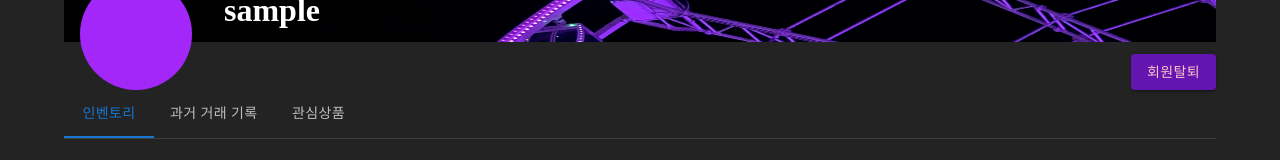
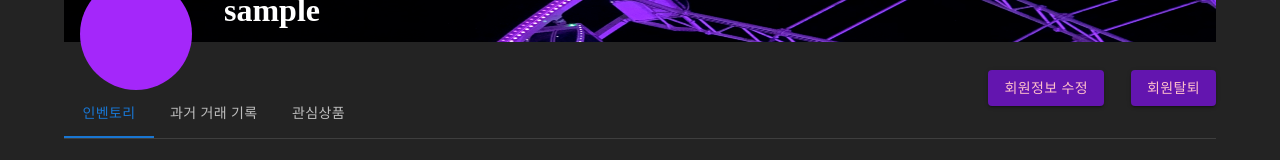
Before and after one commit to bunderLikeLion/sellon_frontend, a React (Create React App) app: page /mypage in a window 1280 px wide. Shown: the part 198-358 px from the top of the page. Built offline with nearby package versions, Linux system fonts and the light colour scheme; no server answers; sample sign-in values are in the browser's storage; a small style sheet from the web is missing.

Commit message:
style: 기본 회원정보 버튼 생성

```diff
--- a/src/components/MyPage/ProfileBackground/ProfileBackground.js
+++ b/src/components/MyPage/ProfileBackground/ProfileBackground.js
@@ -10,9 +10,15 @@ const WithDrawlBtn = styled(Button)`
   && {
     position: absolute;
     right: 0;
-    bottom: -3rem;
+    bottom: -4rem;
     background-color: #6315af;
     color: pink;
+  }
+`;
+
+const EditBtn = styled(WithDrawlBtn)`
+  && {
+    right: 7rem;
   }
 `;
 
@@ -28,6 +34,7 @@ const ProfileBackground = () => {
       <WithDrawlBtn onClick={() => withDrawlMutate()} variant="contained">
         회원탈퇴
       </WithDrawlBtn>
+      <EditBtn variant="contained">회원정보 수정</EditBtn>
     </Container>
   );
 };
```
